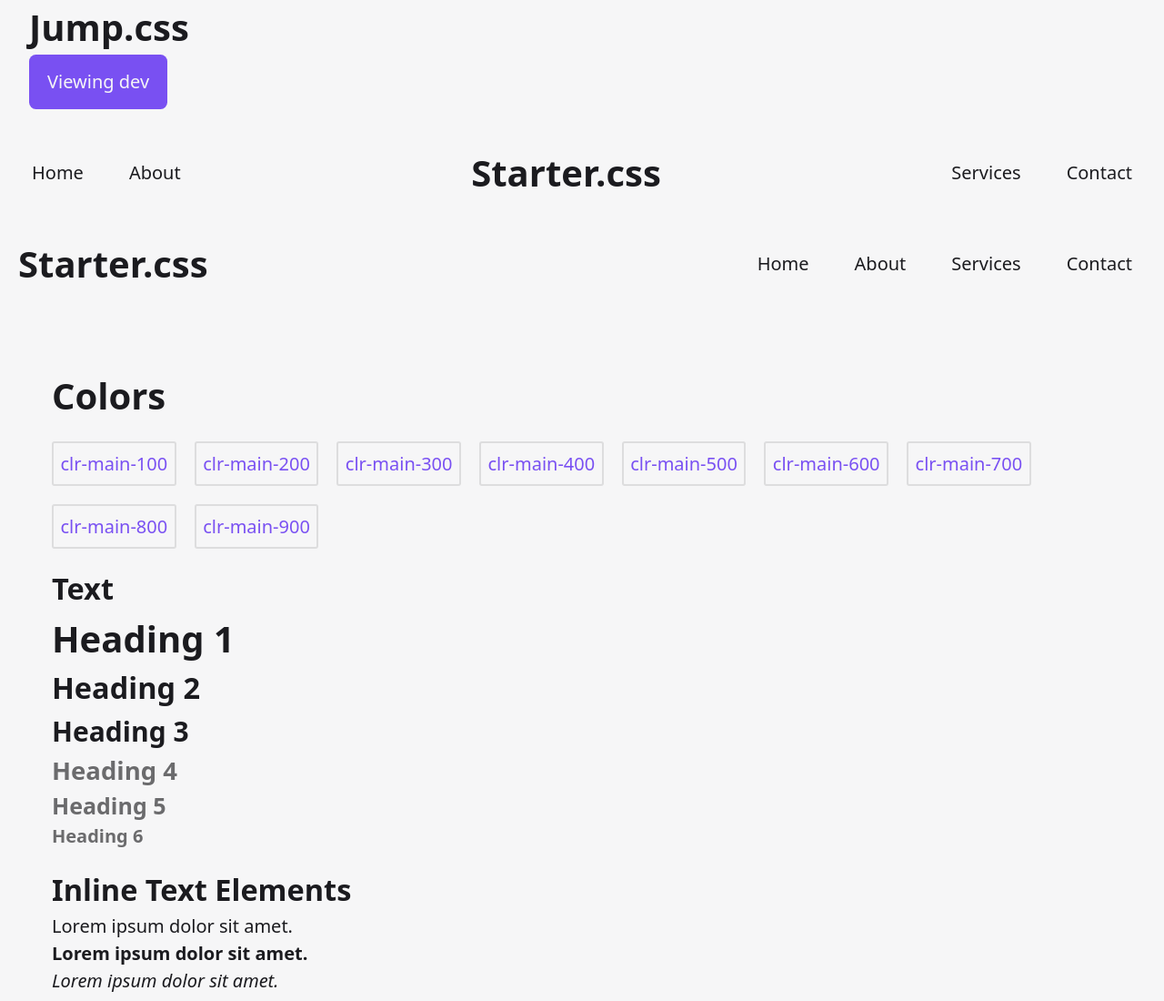
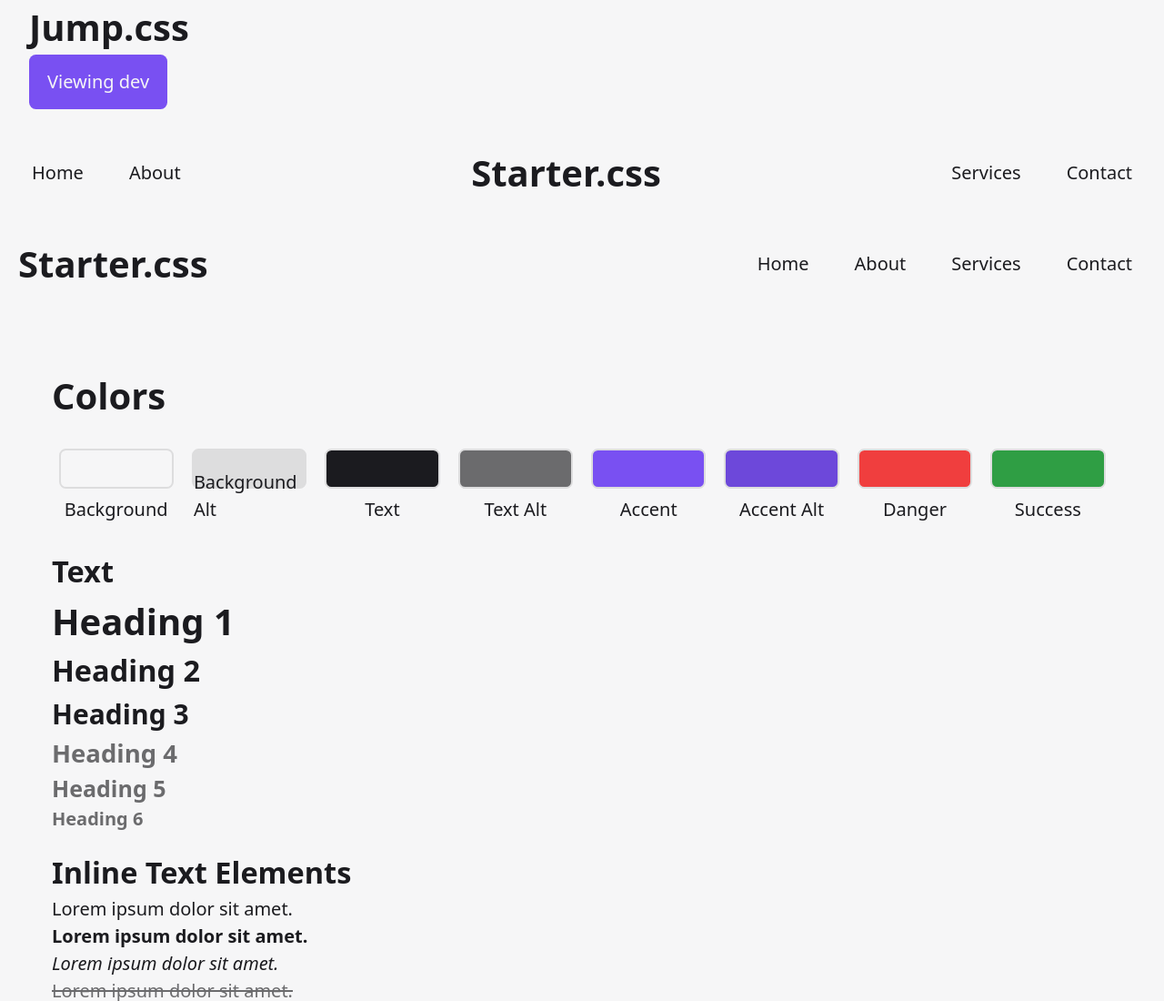
Before and after one commit to jamesspearsv/jump-css, a website: page index.html in a window 1280 px wide. Shown: the top 1100 px of the page at 91% size. Drawn offline with Linux system fonts and the light colour scheme; files whose address does not match are found by name.

Commit message:
Update color preview in index.html

```diff
--- a/index.html
+++ b/index.html
@@ -13,52 +13,60 @@
         background-color: var(--clr-accent);
       }
 
-      .HContainer.clr > article {
-        height: auto;
-        width: auto;
-        color: var(--clr-accent);
-        padding: 0.375rem;
-        border-radius: 3px;
-      }
-
       main.main-demo {
         padding: var(--spacing-2);
       }
 
-      article.clr-main-100 {
-        background-color: var(--clr-main-04);
+      section.clr {
+        display: flex;
+        flex-wrap: wrap;
+
+        padding: 0.375rem;
+        border-radius: 3px;
+        margin-bottom: 3rem;
       }
 
-      article.clr-main-200 {
-        background-color: var(--clr-main-03);
+      section.clr > article {
+        position: relative;
+        flex: 1;
       }
 
-      article.clr-main-300 {
-        background-color: var(--clr-main-02);
+      section.clr span {
+        position: absolute;
+        bottom: -2rem;
+        color: var(--clr-text);
       }
 
-      article.clr-main-400 {
-        background-color: var(--clr-main-01);
+      article.clr-bg {
+        background-color: var(--clr-bg);
       }
 
-      article.clr-main-500 {
-        background-color: var(--clr-main-00);
+      article.clr-bg-alt {
+        background-color: var(--clr-bg-alt);
       }
 
-      article.clr-main-600 {
-        background-color: var(--clr-main-10);
+      article.clr-text {
+        background-color: var(--clr-text);
       }
 
-      article.clr-main-700 {
-        background-color: var(--clr-main-20);
+      article.clr-text-alt {
+        background-color: var(--clr-text-alt);
       }
 
-      article.clr-main-800 {
-        background-color: var(--clr-main-30);
+      article.clr-accent {
+        background-color: var(--clr-accent);
       }
 
-      article.clr-main-900 {
-        background-color: var(--clr-main-40);
+      article.clr-accent-alt {
+        background-color: var(--clr-accent-alt);
+      }
+
+      article.clr-danger {
+        background-color: var(--clr-danger);
+      }
+
+      article.clr-success {
+        background-color: var(--clr-success);
       }
     </style>
   </head>
@@ -95,16 +103,15 @@
       <section>
         <!-- TODO: Update colors preview -->
         <h1>Colors</h1>
-        <section class="HContainer clr">
-          <article class="clr-main-100">clr-main-100</article>
-          <article class="clr-main-200">clr-main-200</article>
-          <article class="clr-main-300">clr-main-300</article>
-          <article class="clr-main-400">clr-main-400</article>
-          <article class="clr-main-500">clr-main-500</article>
-          <article class="clr-main-600">clr-main-600</article>
-          <article class="clr-main-700">clr-main-700</article>
-          <article class="clr-main-800">clr-main-800</article>
-          <article class="clr-main-900">clr-main-900</article>
+        <section class="clr">
+          <article class="clr-bg"><span> Background </span></article>
+          <article class="clr-bg-alt"><span> Background Alt</span></article>
+          <article class="clr-text"><span> Text </span></article>
+          <article class="clr-text-alt"><span> Text Alt</span></article>
+          <article class="clr-accent"><span> Accent </span></article>
+          <article class="clr-accent-alt"><span> Accent Alt</span></article>
+          <article class="clr-danger"><span> Danger </span></article>
+          <article class="clr-success"><span> Success </span></article>
         </section>
       </section>
 
```
